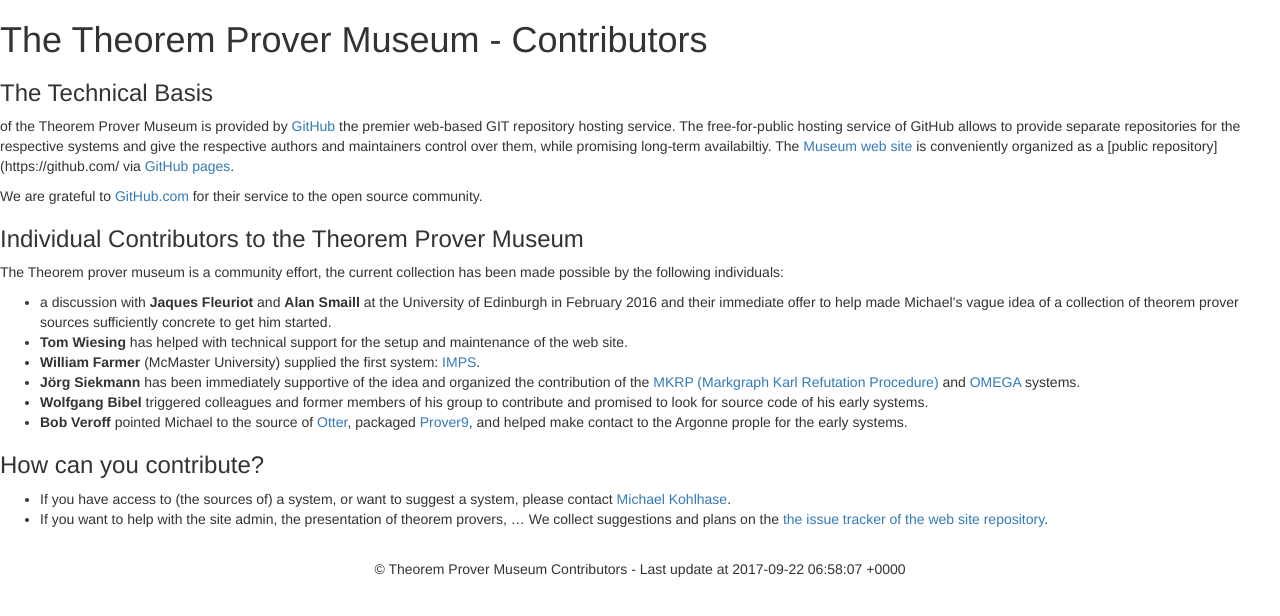
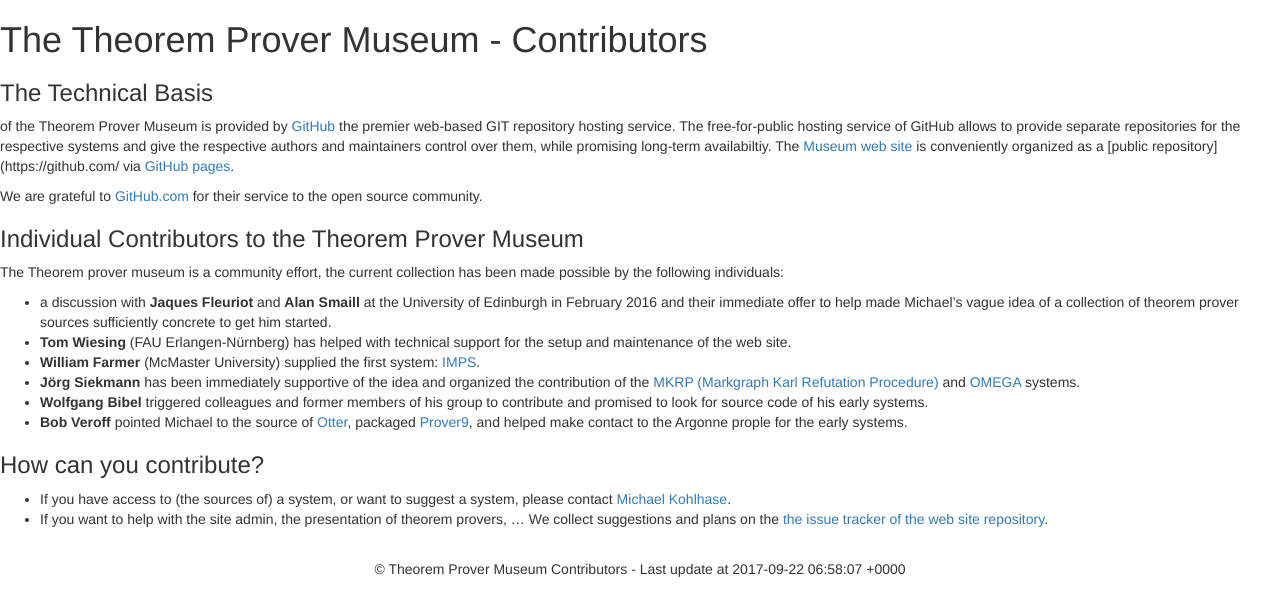
Before and after one commit to theoremprover-museum/theoremprover-museum.github.io, a Jekyll site: the page built from contributors.md, in a window 1280 px wide. Shown: the top 616 px of the page. Built offline with Jekyll 4.4.1, drawn with Linux system fonts in a browser that asks for light colours.

Commit message:
affiliation

```diff
--- a/contributors.md
+++ b/contributors.md
@@ -17,7 +17,7 @@ We are grateful to [GitHub.com](http://github.com) for their service to the open
 The Theorem prover museum is a community effort, the current collection has been made possible by the following individuals:
 
 * a discussion with **Jaques Fleuriot** and **Alan Smaill** at the University of Edinburgh in February 2016 and their immediate offer to help made Michael's vague idea of a collection of theorem prover sources sufficiently concrete to get him started.
-* **Tom Wiesing** has helped with technical support for the setup and maintenance of the web site.
+* **Tom Wiesing** (FAU Erlangen-Nürnberg) has helped with technical support for the setup and maintenance of the web site.
 * **William Farmer** (McMaster University) supplied the first system: [IMPS](http://github.com/theoremprover-museum/imps).
 * **Jörg Siekmann** has been immediately supportive of the idea and organized the contribution of the [MKRP (Markgraph Karl Refutation Procedure)](http://github.com/theoremprover-museum/MKRP) and [OMEGA](http://github.com/theoremprover-museum/OMEGA) systems.
 *  **Wolfgang Bibel** triggered colleagues and former members of his group to contribute and promised to look for source code of his early systems.
```
